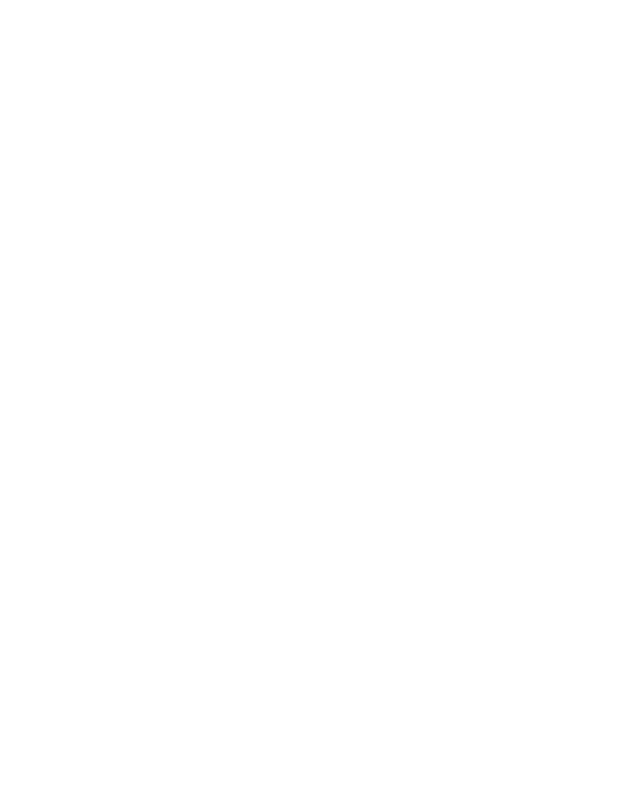
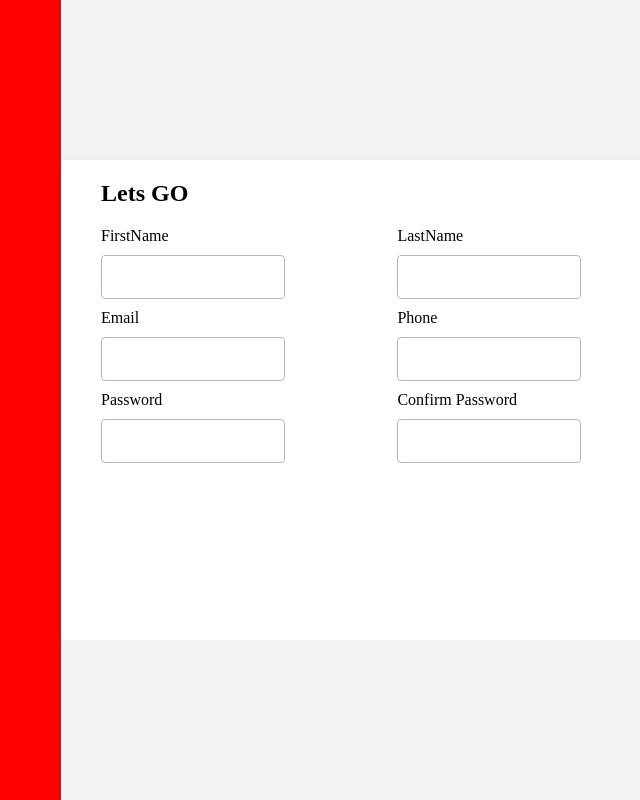
Before and after one commit to SAADTARIQ2503/SignUpPage_Odin, a plain HTML site: page index.html in a window 1280 px wide. Shown: the whole page, without its empty margins (451-1091 px from the left). Drawn offline with Linux system fonts and the light colour scheme.

Commit message:
form inputs done and layout done

```diff
--- a/index.html
+++ b/index.html
@@ -7,6 +7,45 @@
     <title>Document</title>
 </head>
 <body>
+    <div class="container">
+        <div class="imgBanner">
+        </div>
 
+        <div class="Main">
+            <div class="space">
+            </div>
+            <div class="formDiv">
+                <div class="formHeading">
+                    <h2>Lets GO</h2>
+                </div>
+                <div class="form">
+                    <div class="inputs">
+                        <div class="col ">
+                        <label for="FirstName" class="labelStyle FnameLb">FirstName</label>
+                            <input id="FirstName" type="text" class="Fname">
+
+                        <label for="Email" class="EmailLb labelStyle">Email</label>
+                            <input input id="Email" type="email" class="email">
+                        <label for="Password" class="PasswordLb labelStyle">Password</label>
+                            <input input id="Password" type="password" class="password">
+                        </div>
+                        <div class="col ">
+                        <label for="LastName" class="LNameLb labelStyle">LastName</label>
+                            <input input id="LastName" type="text" class="Lname">
+
+                        <label for="Phone" class="PhoneLb labelStyle">Phone</label>
+                            <input input id="Phone" type="number" class="telphone">
+
+
+                        <label for="CPassword" class="CPasswordLb labelStyle">Confirm Password</label>
+                            <input input id="CPassword" type="password" class="Cpassword">
+                        </div>
+                    </div>
+                    <div class="verticalSpace"></div>
+                </div>
+            </div>
+                <div class="space"></div>
+        </div>
+    </div>
 </body>
 </html>
--- a/style.css
+++ b/style.css
@@ -0,0 +1,127 @@
+/*
+body,h2{
+    margin:0px;
+    padding: 0px;
+}
+.form{
+
+    display: flex;
+}
+.labelStyle
+{
+    /* display: block;
+    margin-bottom: 10px;
+
+}
+.container{
+    display: flex;
+}
+.space{
+    height:20vh;
+    width:100%;
+    background-color: gray;
+}
+.verticalSpace{
+    width:25%;
+    background-color: rgb(107, 208, 252);
+}
+.formHeading{
+    padding-top: 20px;
+    padding-bottom: 20px;
+    display: block;
+    flex: 0;
+
+}
+input[type="text"],input[type="password"],input[type="email"],input[type="number"]{
+    width: 35%;
+    height: 35px;
+}
+.formDiv{
+    height: 60vh;
+    width:100%;
+
+    background-color: burlywood;
+    box-shadow: 5px;
+    padding-left: 40px;
+    /* padding-right: 80px;
+    flex-grow: 0;
+    flex-shrink: 0;
+}
+.imgBanner{
+    height: 100vh;
+    width: 40vw;
+    background-color: red;
+    flex-shrink: 0;
+
+} */
+
+
+/* style.css */
+body, h2 {
+    margin: 0;
+    padding: 0;
+}
+
+.form {
+    display: flex;
+    flex-direction: column;
+}
+
+.labelStyle {
+    flex:0;
+    display: block;
+    margin-bottom: 10px;
+}
+
+.container {
+    display: flex;
+}
+
+.space {
+    height: 20vh;
+    width: 100%;
+    background-color: rgb(243, 243, 243);;
+}
+
+.verticalSpace {
+    width: 25%;
+    background-color: rgb(107, 208, 252);
+}
+.col{
+    width: 40%;
+}
+.formHeading {
+    padding-top: 20px;
+    padding-bottom: 20px;
+    display: block;
+}
+.inputs{
+    display: flex;
+}
+input[type="text"], input[type="password"], input[type="email"], input[type="number"] {
+    width: 60%;
+    height: 40px;
+    margin-bottom: 10px;
+    border: 0.5px solid rgb(193, 181, 181);  /* You can adjust the color */
+    border-radius: 4px;
+    box-shadow: none;
+    outline: none;
+
+}
+
+.formDiv {
+    height: 60vh;
+    width: 57.90vw;
+    background-color: rgb(255, 255, 255);
+    padding-left: 40px;
+    flex-grow: 0;
+    flex-shrink: 0;
+    box-shadow: 5px 5px 15px rgba(0, 0, 0, 0.1);
+}
+
+.imgBanner {
+    height: 100vh;
+    width: 40vw;
+    background-color: red;
+    flex-shrink: 0;
+}
```
